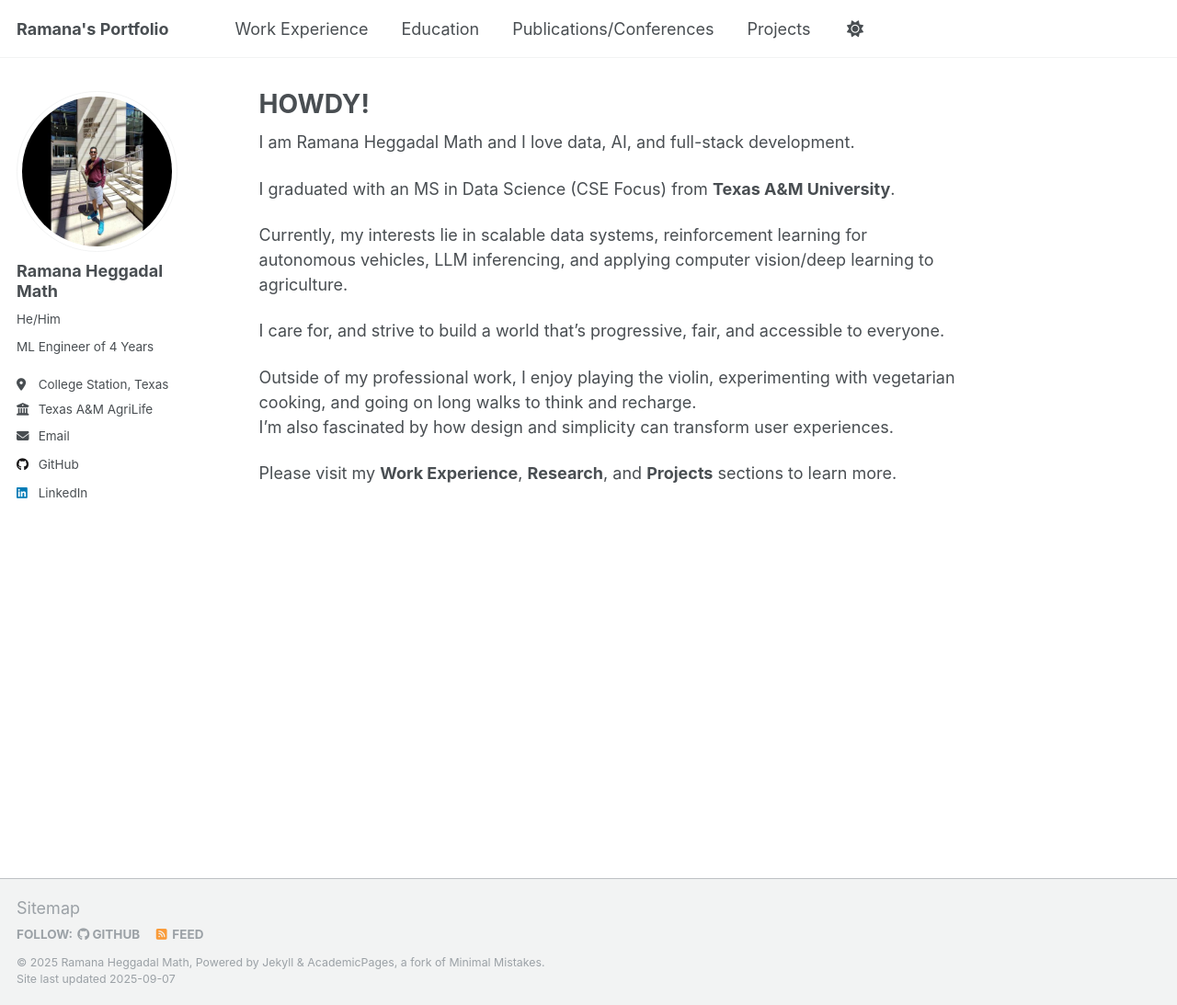
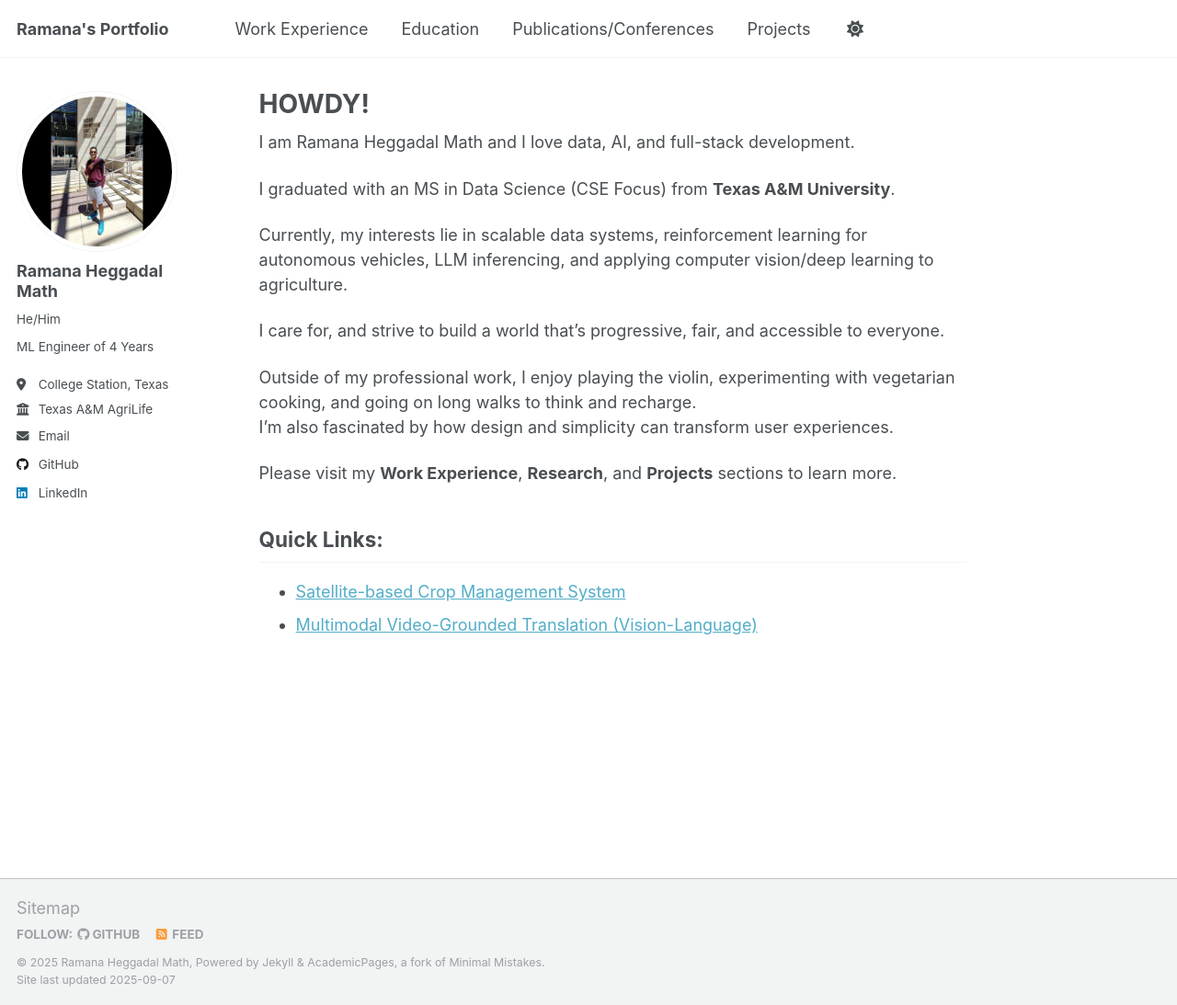
Before and after one commit to ramanahm1/ramanahm1.github.io, a Jekyll site: the page built from _pages/about.md, in a window 1280 px wide and 1093 px high. Shown: the whole window at 92% size. Built offline with Jekyll 4.4.1, drawn with Linux system fonts in a browser that asks for light colours; a script that is not in the unit is left out.

Commit message:
Update about.md

```diff
--- a/_pages/about.md
+++ b/_pages/about.md
@@ -20,3 +20,7 @@ Outside of my professional work, I enjoy playing the violin, experimenting with
 I’m also fascinated by how design and simplicity can transform user experiences.
 
 Please visit my **Work Experience**, **Research**, and **Projects** sections to learn more.
+
+## Quick Links:
+- [Satellite-based Crop Management System](https://github.com/saranshagarwal202/Satellite_based_crop_monitoring_system)
+- [Multimodal Video-Grounded Translation (Vision-Language)](https://github.com/kruthvik007/multilingual-video-grounding/tree/main)
```
